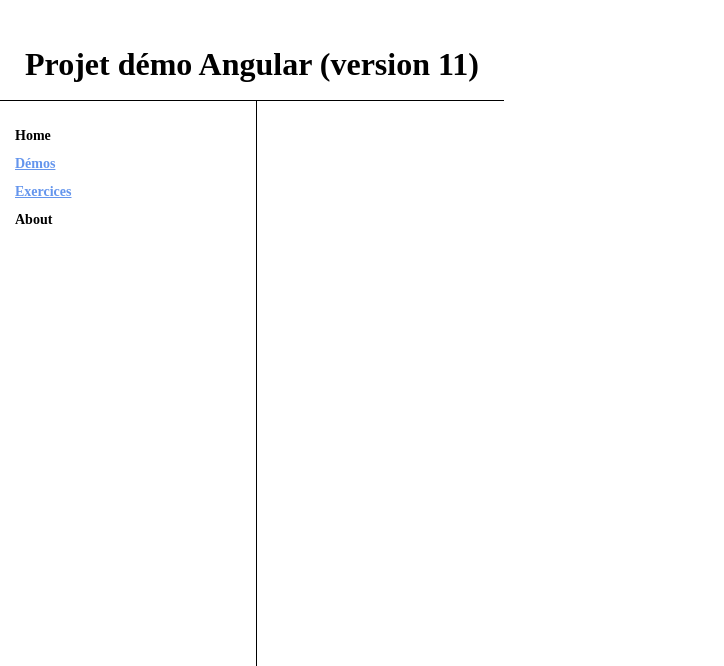
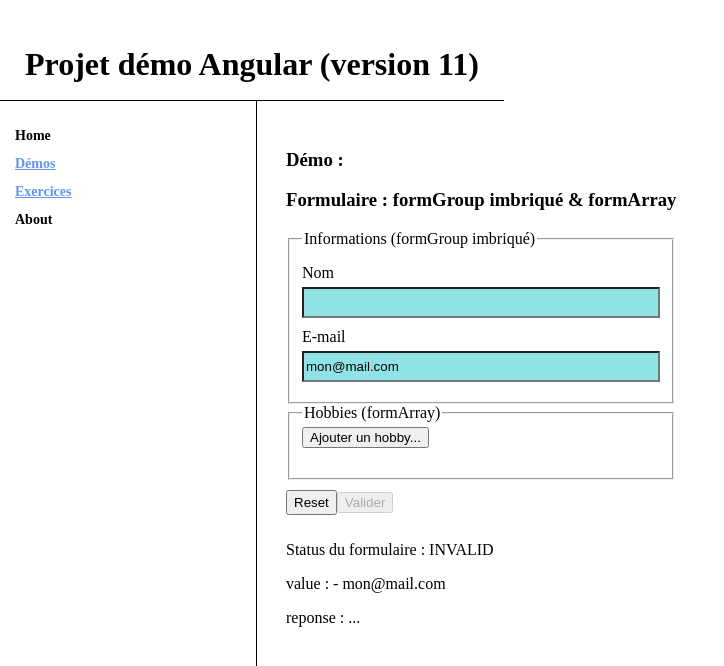
Before and after one commit to HayeGregory/DemoAngular, an Angular app: page /demo/demo10bis in a window 1280 px wide. Before the commit this address led to /. Shown: the top 666 px of the page, without its empty margins (0-724 px from the left). Built offline with nearby package versions, Linux system fonts and the light colour scheme.

Commit message:
demo10bis: Formulaire FormGroup imbrique formArray

```diff
--- a/src/app/components/demo/demo-routing.module.ts
+++ b/src/app/components/demo/demo-routing.module.ts
@@ -12,6 +12,7 @@
 import { Demo08Component } from './demo08/demo08.component';
 import { Demo09Component } from './demo09/demo09.component';
 import { Demo10Component } from './demo10/demo10.component';
+import { Demo10bisComponent } from './demo10bis/demo10bis.component';
 
 const routes: Routes = [
   {
@@ -29,6 +30,7 @@
       { path: 'demo08', component: Demo08Component },
       { path: 'demo09', component: Demo09Component },
       { path: 'demo10', component: Demo10Component },
+      { path: 'demo10bis', component: Demo10bisComponent },
     ],
   },
 ];
--- a/src/app/components/demo/demo.module.ts
+++ b/src/app/components/demo/demo.module.ts
@@ -19,6 +19,7 @@
 import { AddWordComponent } from './demo09/add-word/add-word.component';
 import { ListWordComponent } from './demo09/list-word/list-word.component';
 import { Demo10Component } from './demo10/demo10.component';
+import { Demo10bisComponent } from './demo10bis/demo10bis.component';
 
 @NgModule({
   declarations: [
@@ -37,6 +38,7 @@
     AddWordComponent,
     ListWordComponent,
     Demo10Component,
+    Demo10bisComponent,
   ],
   imports: [
     CommonModule,
--- /dev/null
+++ b/src/app/components/demo/demo10bis/demo10bis.component.html
@@ -0,0 +1,71 @@
+<h3>Formulaire : formGroup imbriqué & formArray</h3>
+
+<div>
+  <form (ngSubmit)="submit()" [formGroup]="formulaire">
+    <!-- formGroup : informations -->
+    <fieldset>
+      <legend>Informations (formGroup imbriqué)</legend>
+      <div formGroupName="informations">
+        <div>
+          <label>Nom</label>
+          <input formControlName="nom" type="text" />
+          <div
+            *ngIf="
+              formulaire.get('informations')?.get('nom')?.touched &&
+              formulaire.get('informations')?.get('nom')?.errors
+            "
+          >
+            <p
+              class="error"
+              *ngIf="
+                formulaire.get('informations')?.get('nom')?.errors?.required
+              "
+            >
+              le champs est requis !!!
+            </p>
+            <p class="error" *ngIf="nom?.errors?.errorFieldLength">
+              {{ nom?.errors?.errorFieldLength }}
+            </p>
+          </div>
+        </div>
+        <div>
+          <label>E-mail</label>
+          <input formControlName="email" type="email" />
+          <div *ngIf="email?.touched && email?.errors">
+            <p class="error" *ngIf="email?.errors?.required">
+              le champs est requis !!!
+            </p>
+            <p class="error" *ngIf="email?.errors?.email">
+              le format de l'email non valide !!!
+            </p>
+          </div>
+        </div>
+      </div>
+    </fieldset>
+
+    <fieldset>
+      <legend>Hobbies (formArray)</legend>
+      <button (click)="addHobby()">Ajouter un hobby...</button>
+      <div formArrayName="hobbies">
+        <div *ngIf="hobbies !== null && hobbies.get.length > 0">
+          <div
+            class="hobbiesList"
+            *ngFor="let hobby of hobbies.controls; let idx = index"
+          >
+            <input [formControlName]="idx" type="text" />
+            <button (click)="removeHobby(idx)">X</button>
+          </div>
+        </div>
+      </div>
+    </fieldset>
+
+    <div>
+      <input type="button" value="Reset" (click)="reset()" />
+      <button [disabled]="!formulaire.valid">Valider</button>
+    </div>
+  </form>
+
+  <p>Status du formulaire : {{ formulaire.status }}</p>
+  <p>value : {{ nom?.value }} - {{ email?.value }}</p>
+  <p>reponse : {{ reponse }}</p>
+</div>
--- /dev/null
+++ b/src/app/components/demo/demo10bis/demo10bis.component.scss
@@ -0,0 +1,48 @@
+form {
+  max-width: 400px;
+  label {
+    font-weight: 500;
+    margin-bottom: 5px;
+  }
+}
+
+form,
+form div > div {
+  display: flex;
+  flex-direction: column;
+}
+
+form div {
+  margin: 10px 0;
+}
+
+input {
+  height: 25px;
+}
+
+.error {
+  color: red;
+}
+
+.controlNotValid {
+  background-color: rgb(248, 183, 183);
+}
+
+input.ng-untouched {
+  background-color: rgb(143, 227, 229);
+}
+
+input.ng-touched.ng-invalid {
+  background-color: rgb(255, 167, 167);
+  border: 2px dotted rgb(90, 0, 0);
+}
+.hobbiesList {
+  display: flex !important;
+  flex-direction: row !important;
+}
+.hobbiesList input {
+  width: 80%;
+}
+.hobbiesList button {
+  width: 25px;
+}
--- /dev/null
+++ b/src/app/components/demo/demo10bis/demo10bis.component.ts
@@ -0,0 +1,71 @@
+import { Component, OnInit } from '@angular/core';
+import {
+  Form,
+  FormArray,
+  FormControl,
+  FormGroup,
+  Validators,
+} from '@angular/forms';
+import { CheckLength } from '../demo10/validators/checkLength.validator';
+
+@Component({
+  selector: 'app-demo10bis',
+  templateUrl: './demo10bis.component.html',
+  styleUrls: ['./demo10bis.component.scss'],
+})
+export class Demo10bisComponent implements OnInit {
+  reponse: string = '...';
+
+  public formulaire: FormGroup = new FormGroup({
+    informations: new FormGroup({
+      nom: new FormControl('', [Validators.required, CheckLength(2, 50)]),
+      email: new FormControl('mon@mail.com', [
+        Validators.required,
+        Validators.email,
+      ]),
+    }),
+    hobbies: new FormArray([]),
+  });
+
+  // getters
+  get nom() {
+    return this.formulaire.get('informations')?.get('nom');
+  }
+  get email() {
+    return this.formulaire.get('informations')?.get('email');
+  }
+
+  get hobbies() {
+    // caster en FormArrays pour acceder aux controls
+    return this.formulaire.get('hobbies') as FormArray;
+  }
+  constructor() {}
+
+  ngOnInit(): void {
+    console.log(this.formulaire);
+  }
+
+  public addHobby() {
+    this.hobbies.push(new FormControl('', [Validators.required]));
+  }
+
+  public removeHobby(idx: number) {
+    this.hobbies.removeAt(idx);
+  }
+
+  reset(): void {
+    this.formulaire.reset();
+  }
+
+  submit(): void {
+    console.log(this.formulaire);
+
+    let hobbiesStr = '';
+    this.reponse =
+      this.nom?.value + ' avec son email : ' + this.email?.value + ' [ ';
+    this.hobbies.value.forEach((element: any) => {
+      this.reponse += element + ' ';
+    });
+    this.reponse += ' ]';
+  }
+}
--- a/src/app/components/nav/nav.component.ts
+++ b/src/app/components/nav/nav.component.ts
@@ -28,6 +28,10 @@
           { url: '/demo/demo08', title: 'D08 - Input / output' },
           { url: '/demo/demo09', title: 'D09 - Service' },
           { url: '/demo/demo10', title: 'D10 - Formulaire' },
+          {
+            url: '/demo/demo10bis',
+            title: 'D10bis - Formulaire FormGroup imbriqué & formArray',
+          },
         ],
       },
       {
```
Also changed, not shown: memo.txt.
